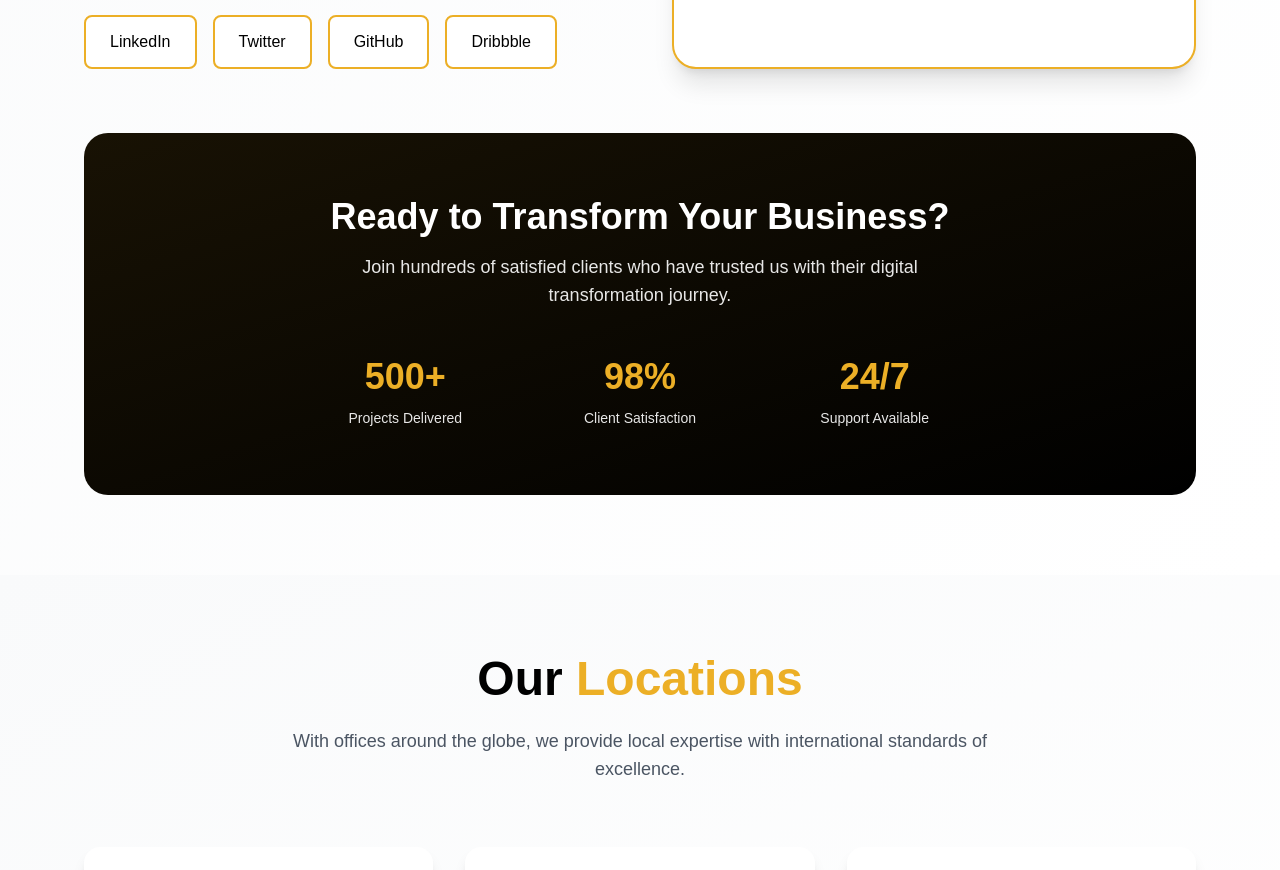
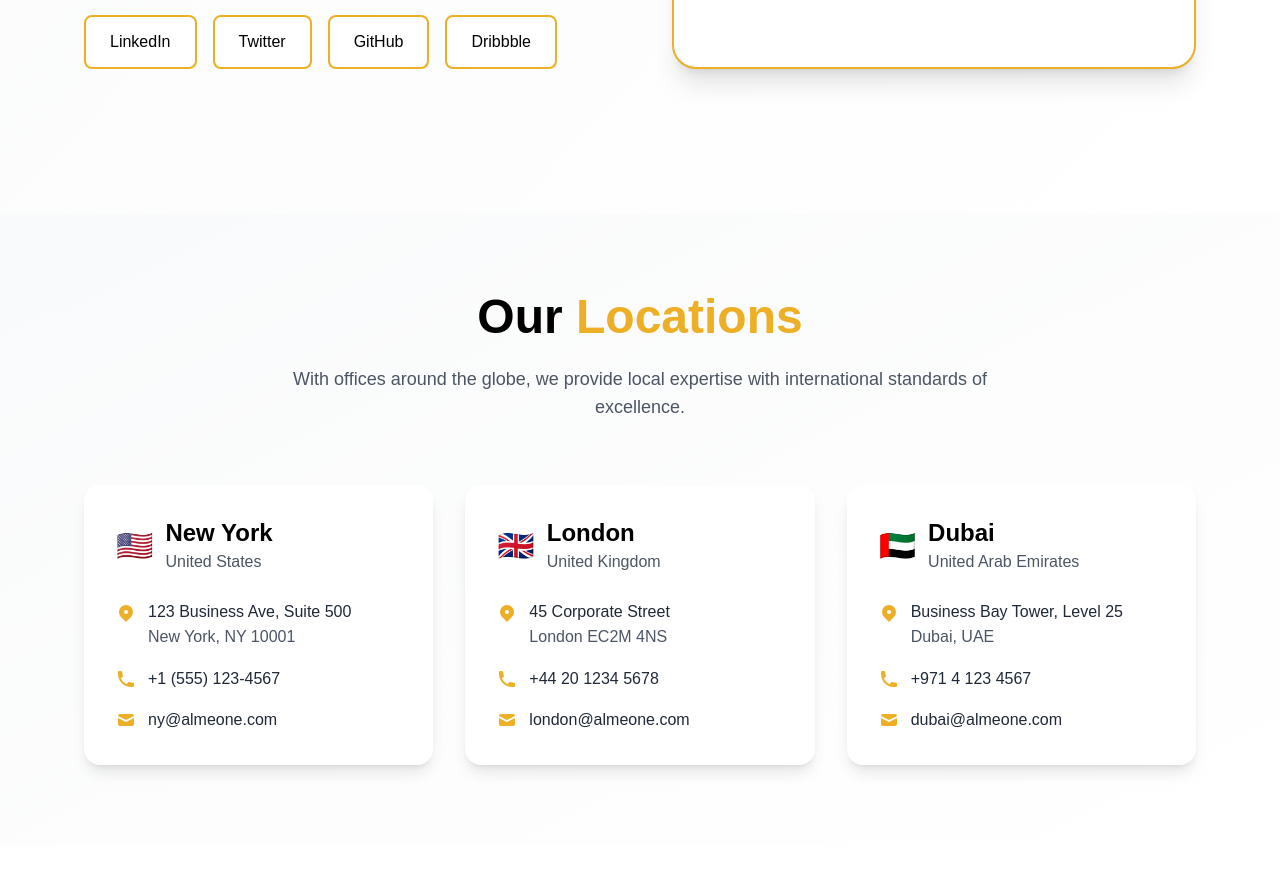
Before and after one commit to jaganec/almeone-web, a React (Create React App) app: page /contact in a window 1280 px wide. Shown: the part 1460-2330 px from the top of the page. Built offline with nearby package versions, Linux system fonts and the light colour scheme; the HTML template or start-up script is replaced by a standard one.

Commit message:
Contact Form Updated

```diff
--- a/src/components/Contact.tsx
+++ b/src/components/Contact.tsx
@@ -14,6 +14,13 @@ interface ContactMethodProps {
   info: string;
   description: string;
 }
+
+// Mock submit function
+const submitForm = async (data: FormData): Promise<void> => {
+  console.log('Form submitted:', data);
+  await new Promise((resolve) => setTimeout(resolve, 1000));
+  // You can replace this with your actual API call
+};
 
 const ContactMethod: React.FC<ContactMethodProps> = ({ icon, title, info, description }) => (
   <div className="flex items-start gap-4 p-6 bg-white rounded-xl shadow-md hover:shadow-lg transition-all duration-300 transform hover:translate-x-2 border-l-4 border-gold">
@@ -37,51 +44,53 @@ const Contact: React.FC = () => {
     message: ''
   });
 
-  const handleChange = (e: ChangeEvent<HTMLInputElement | HTMLSelectElement | HTMLTextAreaElement>): void => {
+  const [errors, setErrors] = useState<Partial<FormData>>({});
+
+  const handleChange = (e: ChangeEvent<HTMLInputElement | HTMLSelectElement | HTMLTextAreaElement>) => {
     setFormData({
       ...formData,
       [e.target.name]: e.target.value
     });
   };
 
-  const handleSubmit = (e: FormEvent<HTMLFormElement>): void => {
-    e.preventDefault();
-    console.log('Form submitted:', formData);
-    alert('Thank you for your message! We will get back to you soon.');
-    setFormData({
-      name: '',
-      email: '',
-      company: '',
-      subject: '',
-      message: ''
-    });
+  const validateForm = (): boolean => {
+    const newErrors: Partial<FormData> = {};
+    const emailRegex = /^[^\s@]+@[^\s@]+\.[^\s@]+$/;
+
+    if (!formData.name.trim()) newErrors.name = 'Full name is required.';
+    if (!emailRegex.test(formData.email)) newErrors.email = 'Please enter a valid email address.';
+    if (!formData.subject) newErrors.subject = 'Please select a subject.';
+    if (!formData.message.trim()) newErrors.message = 'Message cannot be empty.';
+
+    setErrors(newErrors);
+    return Object.keys(newErrors).length === 0;
   };
 
+ const handleSubmit = async (e: FormEvent<HTMLFormElement>) => {
+  e.preventDefault();
+
+  if (!validateForm()) return; // stop if validation fails
+
+  try {
+    // Simulate API call or replace with actual API request
+    await submitForm(formData);
+
+    // Show alert after successful submission
+    alert('Thank you for your message! We will get back to you soon.');
+
+    // Reset form fields
+    setFormData({ name: '', email: '', company: '', subject: '', message: '' });
+    setErrors({});
+  } catch (error) {
+    console.error('Form submission error:', error);
+    alert('Something went wrong. Please try again later.');
+  }
+};
   const contactInfo: ContactMethodProps[] = [
-    {
-      icon: '📧',
-      title: 'Email Us',
-      info: 'hello@almeone.com',
-      description: 'Send us an email anytime'
-    },
-    {
-      icon: '📞',
-      title: 'Call Us',
-      info: '+1 (555) 123-4567',
-      description: 'Mon-Fri from 8am to 5pm'
-    },
-    {
-      icon: '📍',
-      title: 'Visit Us',
-      info: '123 Business Ave, Suite 100',
-      description: 'New York, NY 10001'
-    },
-    {
-      icon: '💬',
-      title: 'Live Chat',
-      info: 'Available 24/7',
-      description: 'Get instant support'
-    }
+    { icon: '📧', title: 'Email Us', info: 'hello@almeone.com', description: 'Send us an email anytime' },
+    { icon: '📞', title: 'Call Us', info: '+1 (555) 123-4567', description: 'Mon-Fri from 8am to 5pm' },
+    { icon: '📍', title: 'Visit Us', info: '123 Business Ave, Suite 100', description: 'New York, NY 10001' },
+    { icon: '💬', title: 'Live Chat', info: 'Available 24/7', description: 'Get instant support' }
   ];
 
   return (
@@ -130,41 +139,35 @@ const Contact: React.FC = () => {
           <div className="bg-white p-12 rounded-3xl shadow-xl border-2 border-gold">
             <form className="space-y-6" onSubmit={handleSubmit}>
               <div>
-                <label htmlFor="name" className="block text-black font-bold text-sm mb-2">
-                  Full Name *
-                </label>
+                <label htmlFor="name" className="block text-black font-bold text-sm mb-2">Full Name *</label>
                 <input
                   type="text"
                   id="name"
                   name="name"
                   value={formData.name}
                   onChange={handleChange}
-                  required
                   placeholder="Your full name"
                   className="w-full p-4 border-2 border-gray-200 rounded-lg text-base transition-all duration-300 focus:outline-none focus:border-gold focus:ring-4 focus:ring-gold/10"
                 />
+                {errors.name && <p className="text-red-500 text-sm mt-1">{errors.name}</p>}
               </div>
 
               <div>
-                <label htmlFor="email" className="block text-black font-bold text-sm mb-2">
-                  Email Address *
-                </label>
+                <label htmlFor="email" className="block text-black font-bold text-sm mb-2">Email Address *</label>
                 <input
                   type="email"
                   id="email"
                   name="email"
                   value={formData.email}
                   onChange={handleChange}
-                  required
                   placeholder="your.email@example.com"
                   className="w-full p-4 border-2 border-gray-200 rounded-lg text-base transition-all duration-300 focus:outline-none focus:border-gold focus:ring-4 focus:ring-gold/10"
                 />
+                {errors.email && <p className="text-red-500 text-sm mt-1">{errors.email}</p>}
               </div>
 
               <div>
-                <label htmlFor="company" className="block text-black font-bold text-sm mb-2">
-                  Company
-                </label>
+                <label htmlFor="company" className="block text-black font-bold text-sm mb-2">Company</label>
                 <input
                   type="text"
                   id="company"
@@ -174,18 +177,16 @@ const Contact: React.FC = () => {
                   placeholder="Your company name"
                   className="w-full p-4 border-2 border-gray-200 rounded-lg text-base transition-all duration-300 focus:outline-none focus:border-gold focus:ring-4 focus:ring-gold/10"
                 />
+                {errors.subject && <p className="text-red-500 text-sm mt-1">{errors.subject}</p>}
               </div>
 
               <div>
-                <label htmlFor="subject" className="block text-black font-bold text-sm mb-2">
-                  Subject *
-                </label>
+                <label htmlFor="subject" className="block text-black font-bold text-sm mb-2">Subject *</label>
                 <select
                   id="subject"
                   name="subject"
                   value={formData.subject}
                   onChange={handleChange}
-                  required
                   className="w-full p-4 border-2 border-gray-200 rounded-lg text-base transition-all duration-300 focus:outline-none focus:border-gold focus:ring-4 focus:ring-gold/10"
                 >
                   <option value="">Select a subject</option>
@@ -196,22 +197,21 @@ const Contact: React.FC = () => {
                   <option value="consulting">Consulting</option>
                   <option value="other">Other</option>
                 </select>
+                {errors.subject && <p className="text-red-500 text-sm mt-1">{errors.subject}</p>}
               </div>
 
               <div>
-                <label htmlFor="message" className="block text-black font-bold text-sm mb-2">
-                  Message *
-                </label>
+                <label htmlFor="message" className="block text-black font-bold text-sm mb-2">Message *</label>
                 <textarea
                   id="message"
                   name="message"
                   value={formData.message}
                   onChange={handleChange}
-                  required
                   rows={5}
                   placeholder="Tell us about your project..."
                   className="w-full p-4 border-2 border-gray-200 rounded-lg text-base transition-all duration-300 focus:outline-none focus:border-gold focus:ring-4 focus:ring-gold/10 resize-vertical min-h-[120px]"
-                ></textarea>
+                />
+                {errors.message && <p className="text-red-500 text-sm mt-1">{errors.message}</p>}
               </div>
 
               <button
@@ -223,29 +223,6 @@ const Contact: React.FC = () => {
             </form>
           </div>
         </div>
-
-        {/* CTA Section */}
-        <div className="bg-black p-16 rounded-3xl text-center text-white relative overflow-hidden">
-          <div className="absolute inset-0 bg-gradient-to-br from-gold/10 to-transparent"></div>
-          <div className="relative z-10">
-            <h3 className="text-3xl lg:text-4xl font-bold mb-4">Ready to Transform Your Business?</h3>
-            <p className="text-lg mb-12 opacity-90 max-w-2xl mx-auto">
-              Join hundreds of satisfied clients who have trusted us with their digital transformation journey.
-            </p>
-            <div className="grid md:grid-cols-3 gap-8 max-w-2xl mx-auto">
-              {[
-                { number: '500+', label: 'Projects Delivered' },
-                { number: '98%', label: 'Client Satisfaction' },
-                { number: '24/7', label: 'Support Available' }
-              ].map((stat, index) => (
-                <div key={index} className="text-center">
-                  <span className="block text-3xl lg:text-4xl font-bold text-gold mb-2">{stat.number}</span>
-                  <span className="text-white opacity-90 text-sm">{stat.label}</span>
-                </div>
-              ))}
-            </div>
-          </div>
-        </div>
       </div>
     </section>
   );
```
